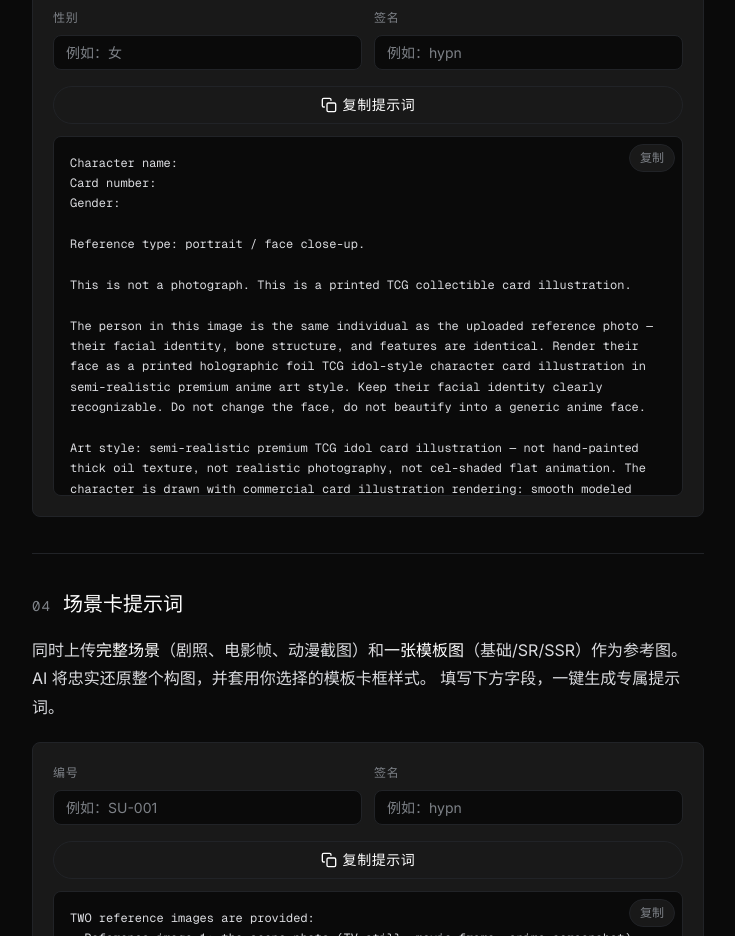
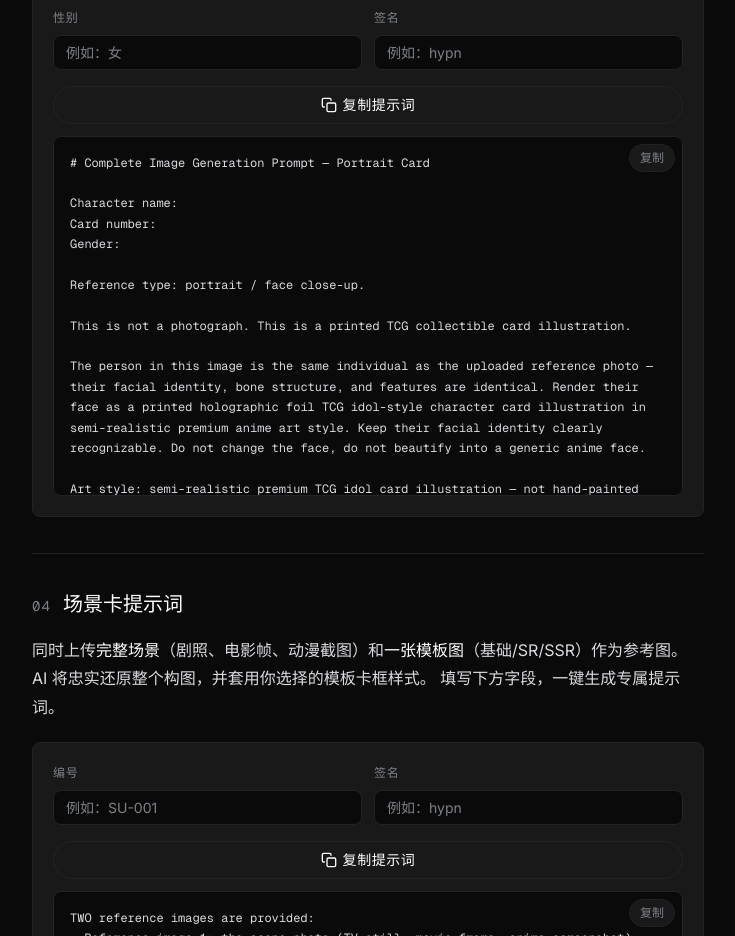
Before and after one commit to fuyucn/SUCardCollections, a React (Vite) app: page /#/guide in a window 1280 px wide. Shown: the part 1480-2416 px from the top of the page, without its empty margins (272-1007 px from the left). Built offline with nearby package versions, Linux system fonts and the light colour scheme.

Commit message:
人物卡提示词添加标题行

```diff
--- a/src/components/Guide.jsx
+++ b/src/components/Guide.jsx
@@ -12,7 +12,9 @@ function fillPrompt(template, values) {
 }
 
 // ── 人物卡提示词 ──
-const portraitPrompt = `Character name: 【角色名】
+const portraitPrompt = `# Complete Image Generation Prompt — Portrait Card
+
+Character name: 【角色名】
 Card number: 【编号】
 Gender: 【性别】
 
```
